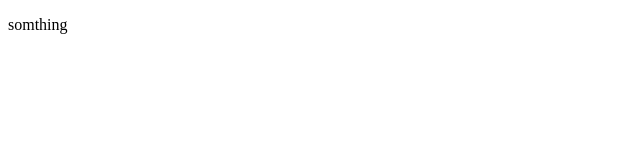
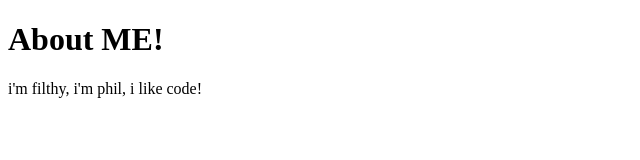
Before and after one commit to cunnellp5/tableAwesome-, a plain HTML site: page index.html in a window 1280 px wide. Shown: the whole page, without its empty margins (0-640 px from the left). Drawn offline with Linux system fonts and the light colour scheme.

Commit message:
about me added

```diff
--- a/index.html
+++ b/index.html
@@ -5,6 +5,7 @@
     <title>main</title>
   </head>
   <body>
-<p>somthing</p>
+    <h1>About ME!</h1>
+      <p>i'm filthy, i'm phil, i like code!</p>
   </body>
 </html>
```
